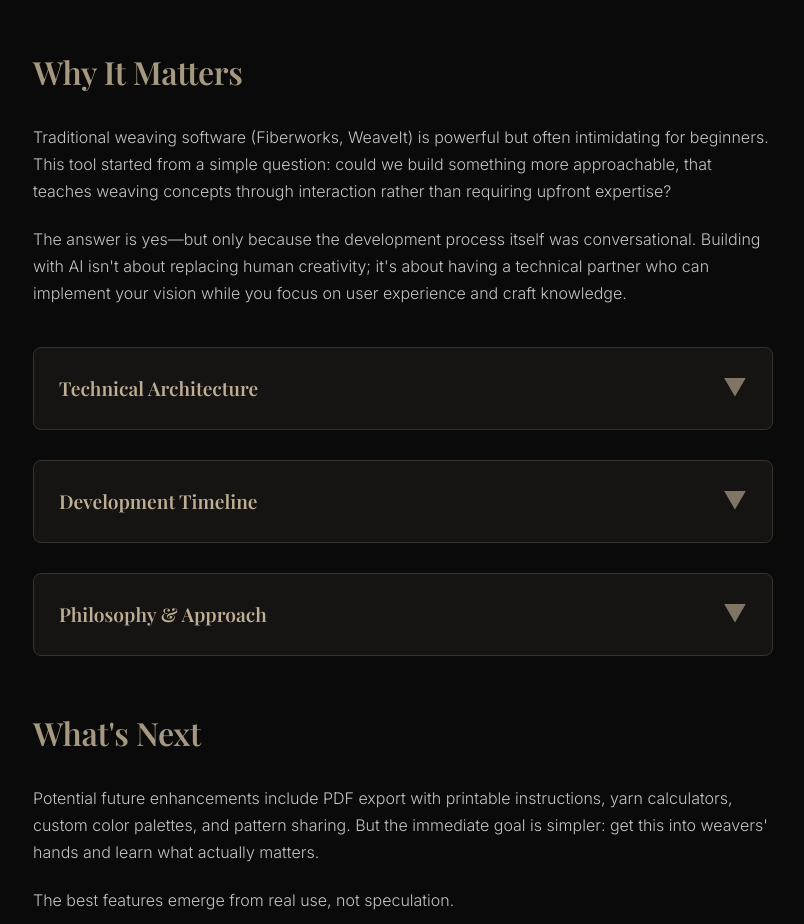
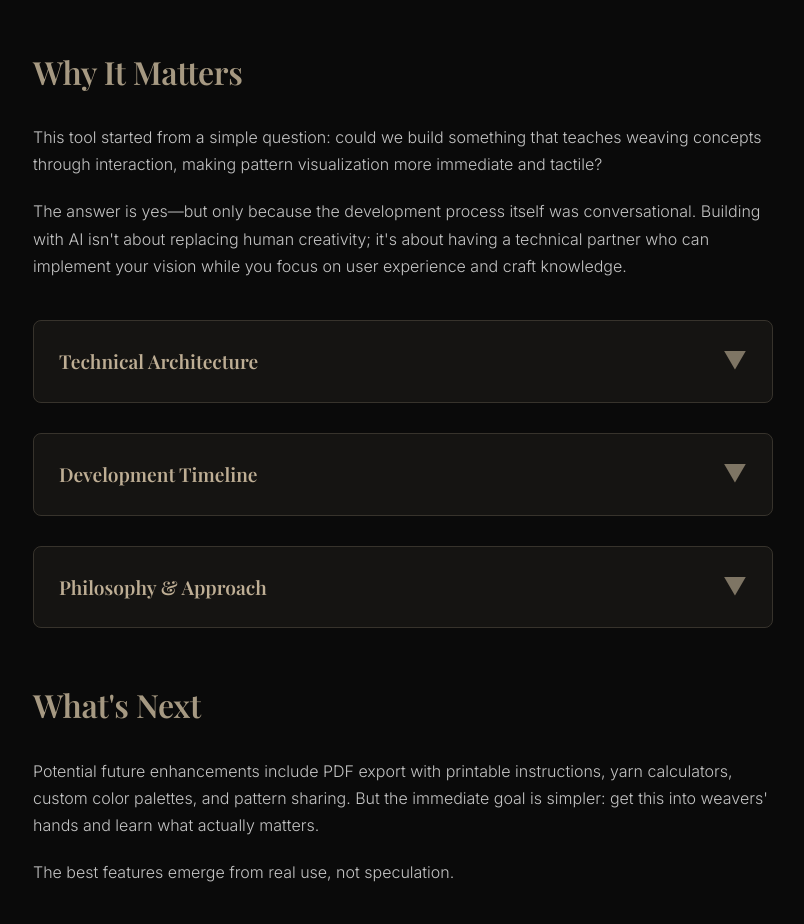
Before and after one commit to adrianhensler/weave-pattern-visualizer, a plain HTML site: page about.html in a window 1280 px wide. Shown: the part 960-1884 px from the top of the page, without its empty margins (237-1041 px from the left). Drawn offline with nearby package versions, Linux system fonts and the light colour scheme.

Commit message:
Remove unfounded claims about other weaving software
- Removed reference to Fiberworks/WeaveIt from About page
- Removed same reference from README acknowledgments
- Rewrote 'Why It Matters' section to focus on actual goals
  without comparing to software we haven't evaluated

Keeps messaging honest and focused on what this project
actually accomplishes rather than claims about alternatives.

🤖 Generated with Claude Code (https://claude.com/claude-code)

Co-Authored-By: Claude Sonnet 4.5 <noreply@anthropic.com>

```diff
--- a/about.html
+++ b/about.html
@@ -264,7 +264,7 @@
 
             <div class="section">
                 <h2>Why It Matters</h2>
-                <p>Traditional weaving software (Fiberworks, WeaveIt) is powerful but often intimidating for beginners. This tool started from a simple question: could we build something more approachable, that teaches weaving concepts through interaction rather than requiring upfront expertise?</p>
+                <p>This tool started from a simple question: could we build something that teaches weaving concepts through interaction, making pattern visualization more immediate and tactile?</p>
                 <p>The answer is yes—but only because the development process itself was conversational. Building with AI isn't about replacing human creativity; it's about having a technical partner who can implement your vision while you focus on user experience and craft knowledge.</p>
             </div>
 
```
Also changed, not shown: 1 other file.
